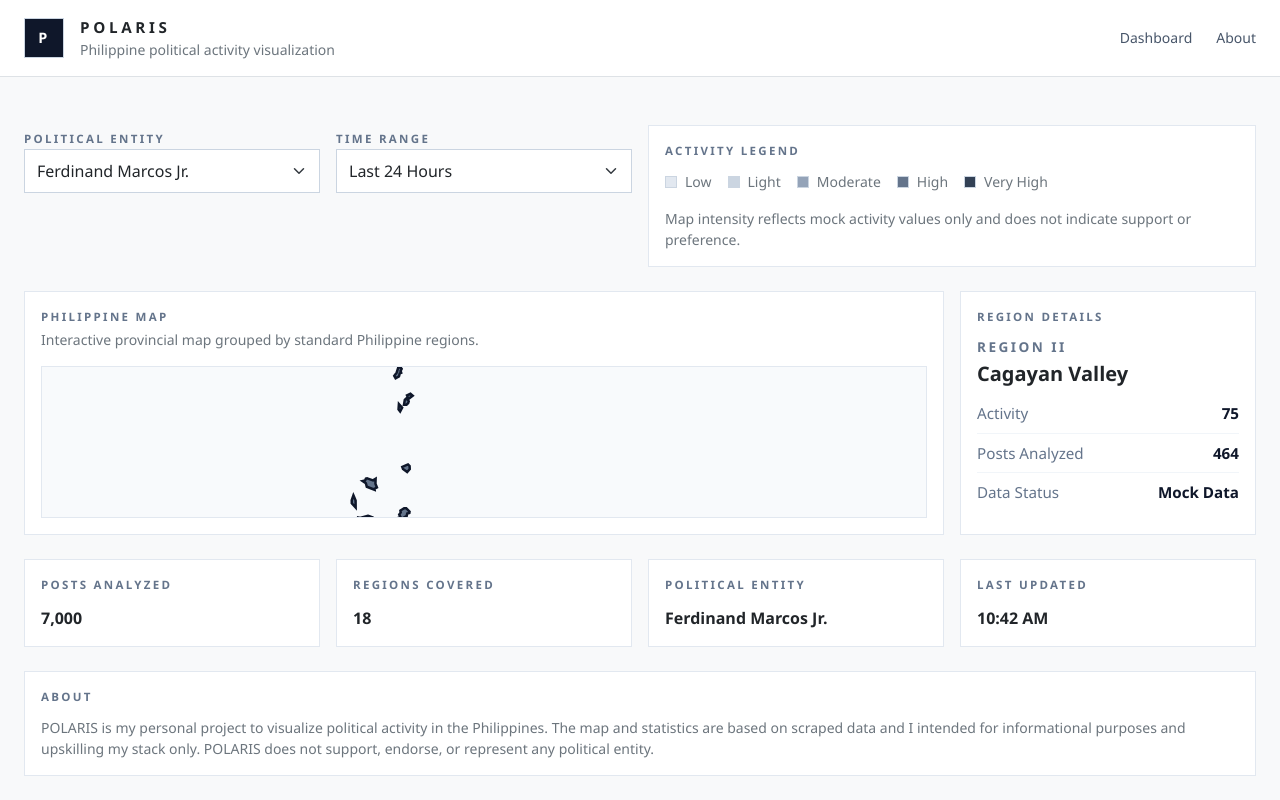
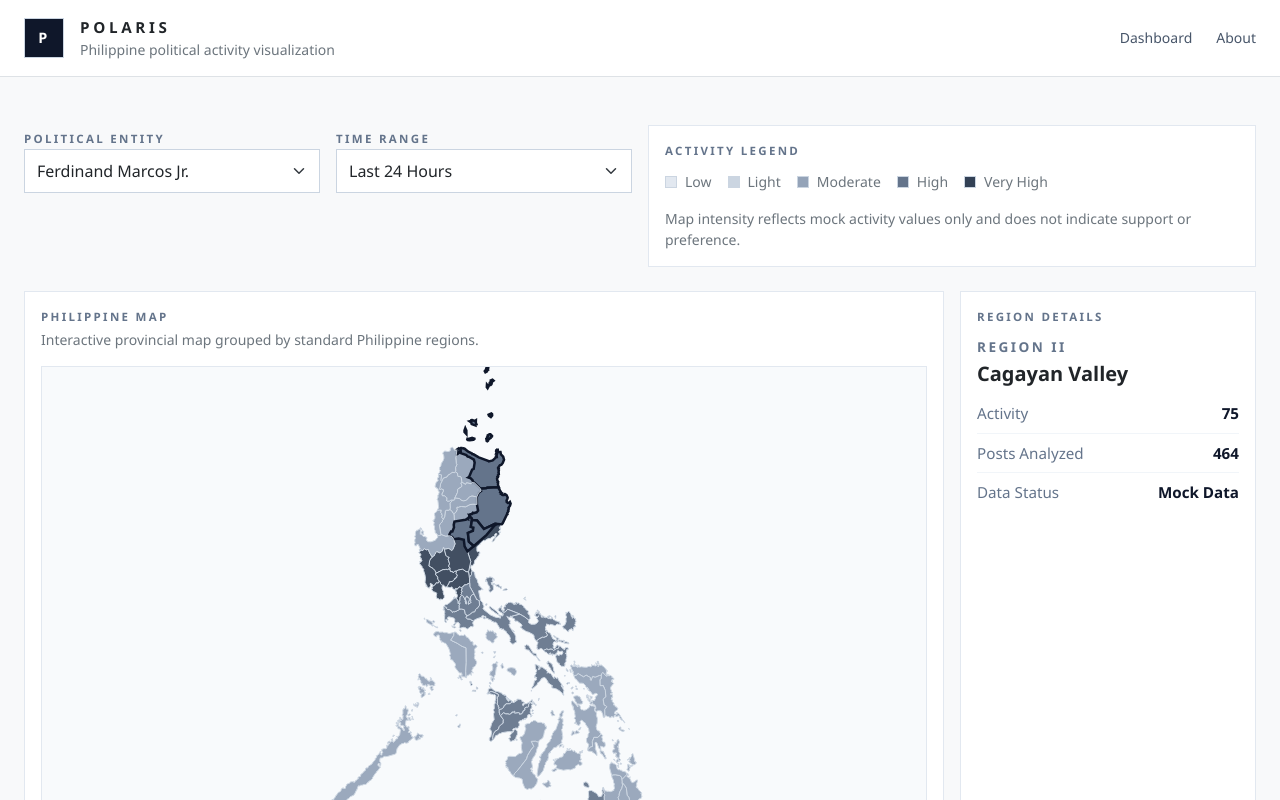
Before and after one commit to MiksFlavor/PH-Polaris, a React (Vite) app: page / in a window 1280 px wide. Shown: the top 800 px of the page. Built offline with nearby package versions, Linux system fonts and the light colour scheme.

Commit message:
fix: map shell view

```diff
--- a/src/components/PhilippinesMap.jsx
+++ b/src/components/PhilippinesMap.jsx
@@ -20,6 +20,7 @@ export function PhilippinesMap({ regions, selectedRegionId, hoveredRegionId, too
       return undefined;
     }
 
+    svg.setAttribute('viewBox', '0 0 702.39001 1209.4381');
     svg.setAttribute('preserveAspectRatio', 'xMidYMid meet');
     svg.removeAttribute('width');
     svg.removeAttribute('height');
--- a/src/index.css
+++ b/src/index.css
@@ -92,7 +92,6 @@ a {
 }
 
 .polaris-map-shell {
-  max-height: 78vh;
   overflow: auto;
   border: 1px solid #e2e8f0;
   background: #f8fafc;
@@ -104,8 +103,10 @@ a {
 
 .polaris-map-svg svg {
   display: block;
-  width: 100%;
-  height: auto;
+  width: auto;
+  height: min(72vh, 1100px);
+  max-width: 100%;
+  margin: 0 auto;
 }
 
 .polaris-map-svg path {
```
